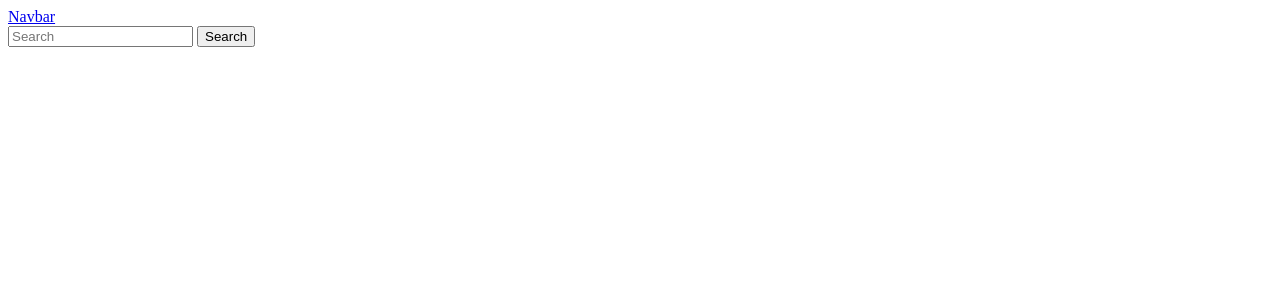
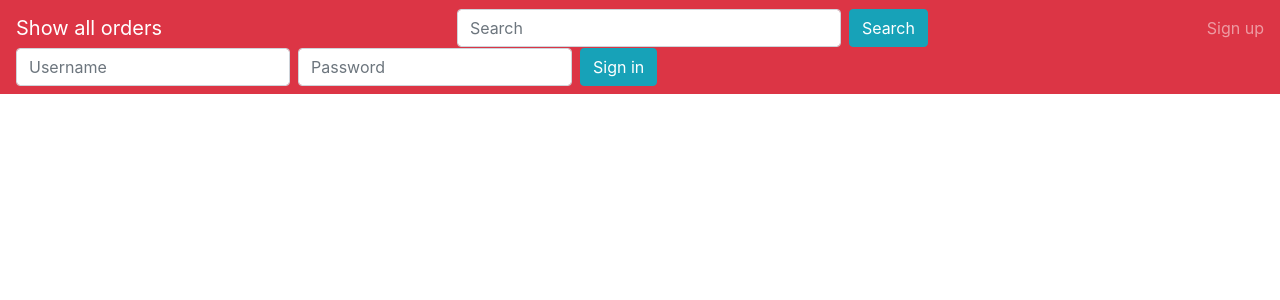
Before and after one commit to nerko937/Orders_management_Django_REST_framework_project, a Django app: template project/templates/base.html in a window 1280 px wide. Shown: the top 300 px of the page. Run offline with Django 3.2, Linux system fonts and the light colour scheme; the template is opened without the code that fills it, so the values that code supplies are empty; parts of the project's set-up code (start-up, migrations or seed data) failed here and were passed over; some libraries are stand-ins or nearby versions.

Commit message:
created navbar in base html, added test view and url to view it

```diff
--- a/orders/urls.py
+++ b/orders/urls.py
@@ -1,10 +1,11 @@
 from django.urls import include, path
 
-from .views import OrderListView, ProgressListView, OrderView, ProgressView
+from .views import OrderListView, ProgressListView, OrderView, ProgressView, TestView
 
 urlpatterns = [
     path('', OrderListView.as_view()),
 	path('<int:pk>/', OrderView.as_view()),
 	path('progresses/', ProgressListView.as_view()),
-	path('progresses/<int:pk>/', ProgressView.as_view())
+	path('progresses/<int:pk>/', ProgressView.as_view()),
+	path('test/', TestView.as_view()),
 ]
--- a/project/settings.py
+++ b/project/settings.py
@@ -59,7 +59,7 @@ ROOT_URLCONF = 'project.urls'
 TEMPLATES = [
     {
         'BACKEND': 'django.template.backends.django.DjangoTemplates',
-        'DIRS': [],
+        'DIRS': [os.path.join(BASE_DIR, 'project', 'templates')],
         'APP_DIRS': True,
         'OPTIONS': {
             'context_processors': [
--- a/project/templates/base.html
+++ b/project/templates/base.html
@@ -5,23 +5,35 @@
 
     <meta charset="UTF-8">
     <title>{% block title %}Brak tytułu{% endblock %}</title>
+
+    <link rel="stylesheet" href="https://stackpath.bootstrapcdn.com/bootstrap/4.3.1/css/bootstrap.min.css" integrity="sha384-ggOyR0iXCbMQv3Xipma34MD+dH/1fQ784/j6cY/iJTQUOhcWr7x9JvoRxT2MZw1T" crossorigin="anonymous">
     <script src="https://code.jquery.com/jquery-3.3.1.slim.min.js" integrity="sha384-q8i/X+965DzO0rT7abK41JStQIAqVgRVzpbzo5smXKp4YfRvH+8abtTE1Pi6jizo" crossorigin="anonymous"></script>
     <script src="https://cdnjs.cloudflare.com/ajax/libs/popper.js/1.14.7/umd/popper.min.js" integrity="sha384-UO2eT0CpHqdSJQ6hJty5KVphtPhzWj9WO1clHTMGa3JDZwrnQq4sF86dIHNDz0W1" crossorigin="anonymous"></script>
     <script src="https://stackpath.bootstrapcdn.com/bootstrap/4.3.1/js/bootstrap.min.js" integrity="sha384-JjSmVgyd0p3pXB1rRibZUAYoIIy6OrQ6VrjIEaFf/nJGzIxFDsf4x0xIM+B07jRM" crossorigin="anonymous"></script>
+
     {% block head %}{% endblock %}
 
 </head>
 <body>
 
     <nav class="navbar navbar-dark bg-danger">
-        <a class="navbar-brand" href="#">Navbar</a>
 
-        <div class="collapse navbar-collapse" id="navbarSupportedContent">
-            <form class="form-inline my-2 my-lg-0">
-                <input class="form-control mr-sm-2" type="search" placeholder="Search" aria-label="Search">
-                <button class="btn btn-outline-success my-2 my-sm-0" type="submit">Search</button>
-            </form>
+        <a class="navbar-brand" href="#">Show all orders</a>
+
+        <form class="form-inline my-2 my-lg-0">
+            <input class="form-control mr-sm-2" type="search" placeholder="Search" aria-label="Search" style="width: 30vw">
+            <button class="btn btn-info my-2 my-sm-0" type="submit">Search</button>
+        </form>
+
+        <div class="navbar-nav">
+            <a class="nav-item nav-link" href="#">Sign up</a>
         </div>
+
+        <form class="form-inline my-2 my-lg-0">
+            <input class="form-control mr-sm-2" type="text" placeholder="Username" aria-label="Username">
+            <input class="form-control mr-sm-2" type="password" placeholder="Password" aria-label="Password">
+            <button class="btn btn-info my-2 my-sm-0" type="submit">Sign in</button>
+        </form>
 
     </nav>
 
```
Also changed, not shown: orders/views.py (+7 -0 lines).
